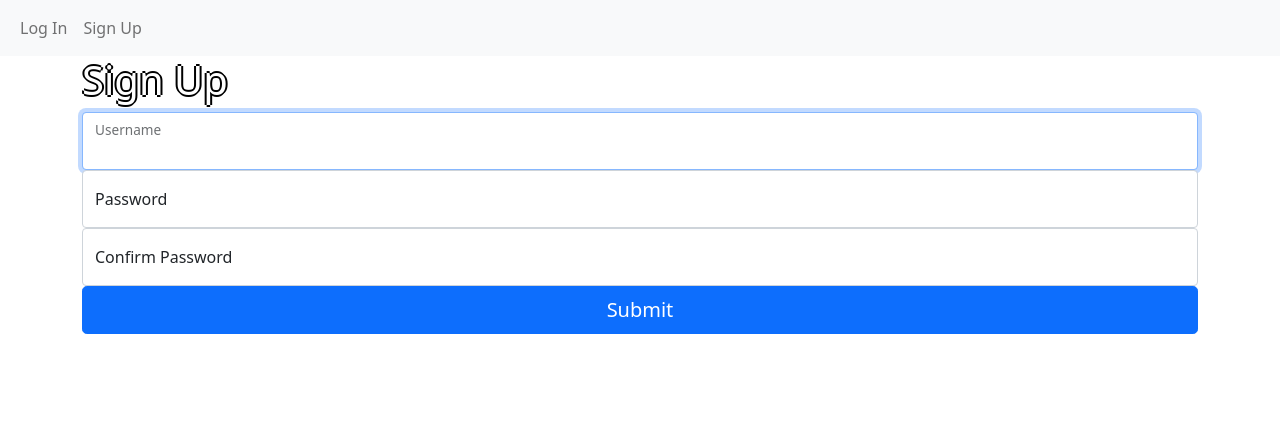
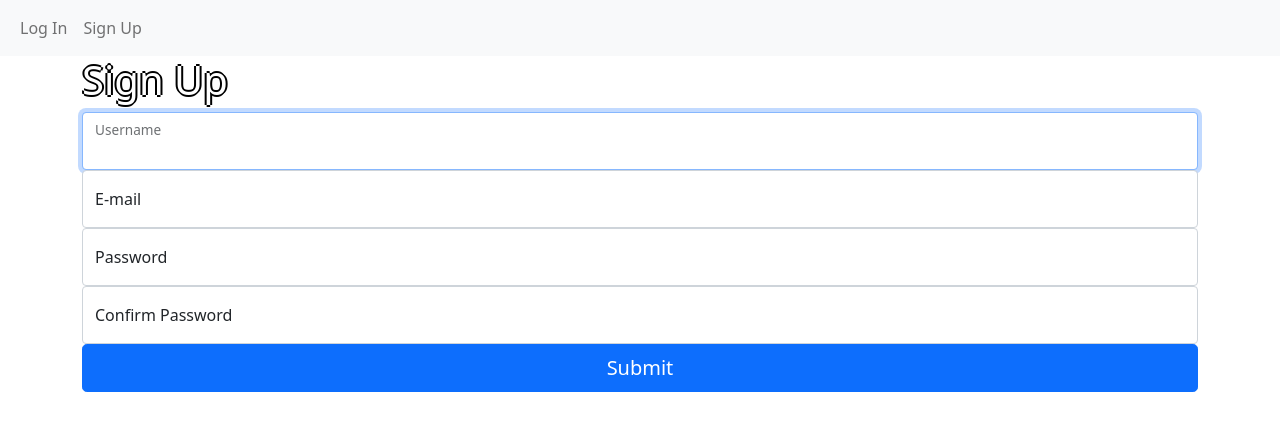
Before and after one commit to V3rita2/project-wayfarer, a Django app: page /signup/ in a window 1280 px wide. Shown: the top 431 px of the page. Run offline with Django 3.2, Linux system fonts and the light colour scheme.

Commit message:
add email field to signup

```diff
--- a/main_app/templates/registration/signup.html
+++ b/main_app/templates/registration/signup.html
@@ -13,6 +13,13 @@
         <input type="text" name="username" class="form-control" autofocus required id="id_username" id="floatingInput"
             placeholder="Username">
         <label for="floatingInput">Username</label>
+
+    </div>
+    <div class="form-floating">
+
+        <input type="email" name="email" class="form-control"  required id="id_email" id="floatingInput"
+            placeholder="E-mail">
+        <label for="floatingInput">E-mail</label>
 
     </div>
     <div class="form-floating">
```
